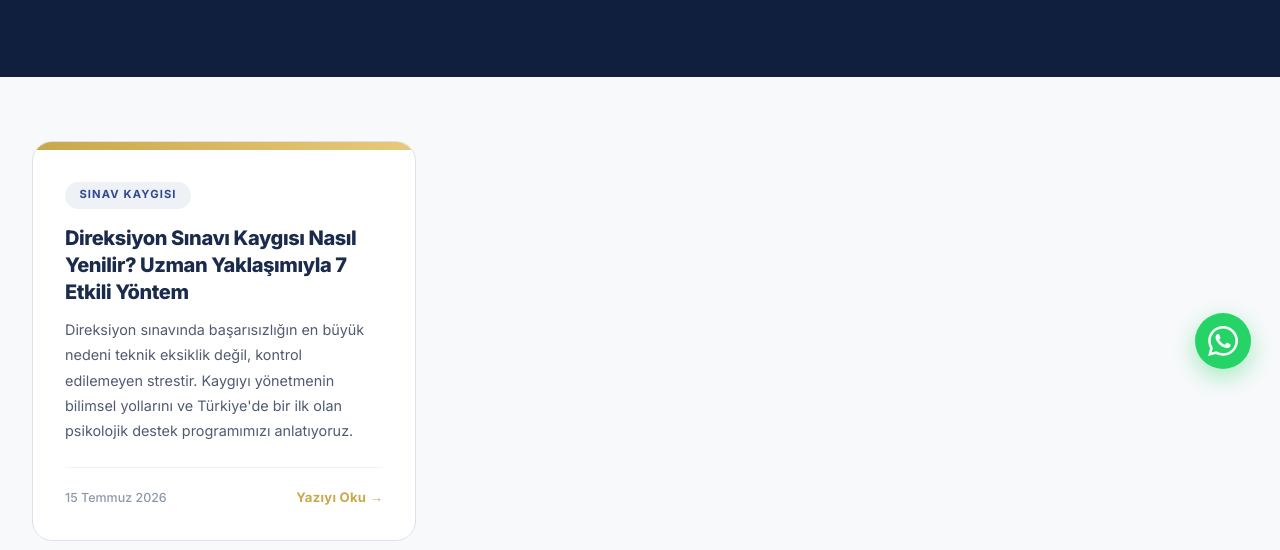
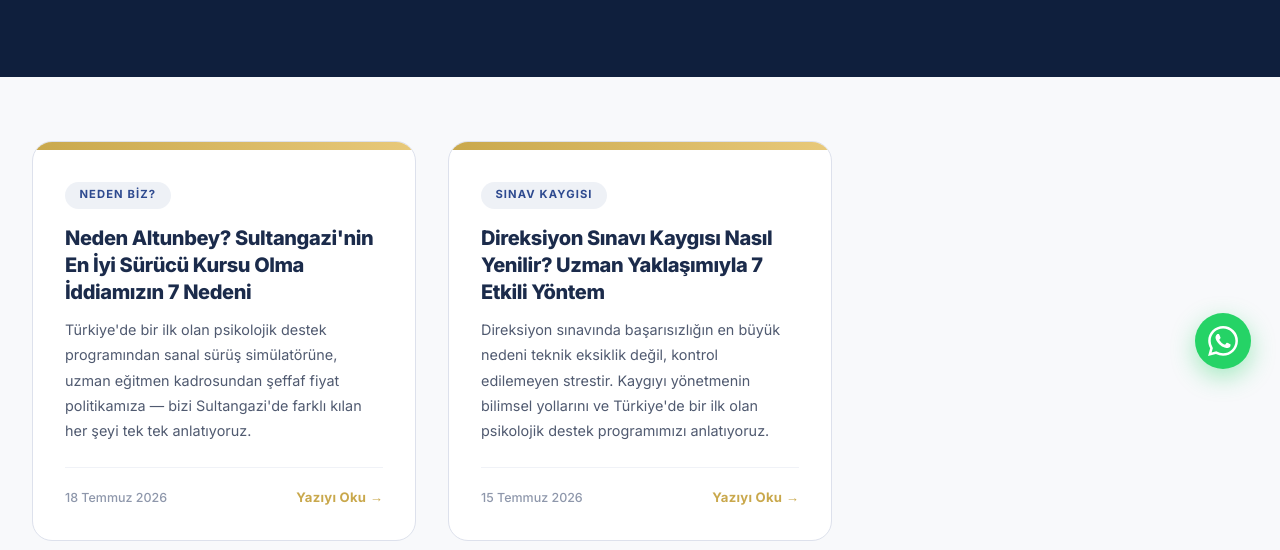
Before and after one commit to ilyasaltunbey/altunbey-site, a plain HTML site: page blog.html in a window 1280 px wide. Shown: the part 402-952 px from the top of the page. Drawn offline with Linux system fonts and the light colour scheme.

Commit message:
Add files via upload

```diff
--- a/blog.html
+++ b/blog.html
@@ -114,6 +114,19 @@
   <div class="post-grid" id="postGrid">
 
     <!-- YENİ YAZI EKLERKEN: Bu kartı kopyalayıp en üste yapıştırın, linki ve metinleri güncelleyin -->
+    <a class="post-card" href="blog/neden-altunbey-sultangazi-surucu-kursu.html">
+      <div class="post-top"></div>
+      <div class="post-body">
+        <span class="post-cat">Neden Biz?</span>
+        <h2>Neden Altunbey? Sultangazi'nin En İyi Sürücü Kursu Olma İddiamızın 7 Nedeni</h2>
+        <p>Türkiye'de bir ilk olan psikolojik destek programından sanal sürüş simülatörüne, uzman eğitmen kadrosundan şeffaf fiyat politikamıza — bizi Sultangazi'de farklı kılan her şeyi tek tek anlatıyoruz.</p>
+        <div class="post-meta">
+          <span class="post-date">18 Temmuz 2026</span>
+          <span class="post-read">Yazıyı Oku →</span>
+        </div>
+      </div>
+    </a>
+
     <a class="post-card" href="blog/sinav-kaygisi-nasil-yenilir.html">
       <div class="post-top"></div>
       <div class="post-body">
```
